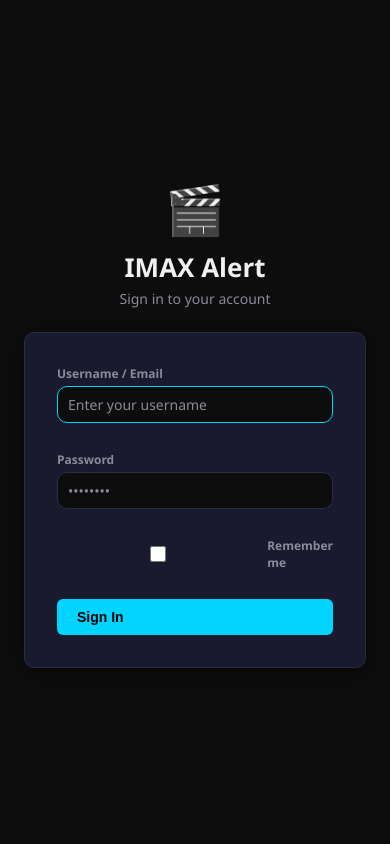
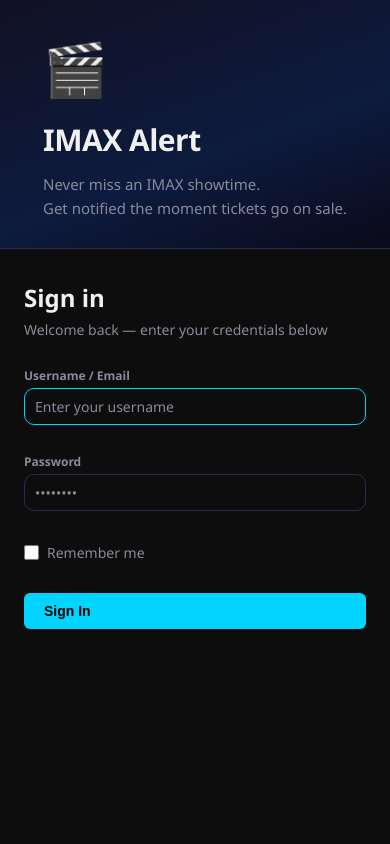
Before and after one commit to dhodge250/Showtime_Alert, a Flask app: page /login in a window 390 px wide. Run offline with Flask 3, Linux system fonts and the light colour scheme; some libraries are stand-ins or nearby versions.

Commit message:
Improve login screen layout and fix Remember Me alignment (#19, #20)
- Replace centered-card layout with split-panel design: branded left panel
  (gradient bg, feature list) + clean form panel on the right
- Left panel shows app tagline and three feature bullets with accent checkmarks
- Remember Me checkbox fixed to inline-flex with proper vertical alignment and
  correct cursor/accent styling; no longer using the generic .checkbox-row class
- Full mobile responsive: panels stack vertically, feature list hidden, compact padding

Co-Authored-By: Claude Sonnet 4.6 <noreply@anthropic.com>

```diff
--- a/app/static/css/style.css
+++ b/app/static/css/style.css
@@ -201,39 +201,110 @@ a.stat-card-link:hover { border-color: var(--accent); box-shadow: 0 0 0 2px var(
 #showtimes-table th.sortable:hover { color: var(--accent); }
 
 /* ── Login page ─────────────────────────────────────────────────────── */
+/* ── Login page ────────────────────────────────────────────────────── */
 .login-body {
-  flex-direction: row;
+  flex-direction: column;
+  min-height: 100vh;
+  padding: 0;
+}
+.login-split {
+  display: flex;
+  flex: 1;
+  min-height: 100vh;
+}
+.login-brand-panel {
+  flex: 0 0 42%;
+  background: linear-gradient(160deg, #111124 0%, #0d1b3e 60%, #0a0a1a 100%);
+  border-right: 1px solid var(--border);
+  display: flex;
   align-items: center;
   justify-content: center;
-  background: var(--bg-primary);
-  padding: 24px;
+  padding: 48px 40px;
 }
-.login-container {
-  width: 100%;
-  max-width: 420px;
-}
-.login-brand {
-  text-align: center;
-  margin-bottom: 24px;
+.login-brand-inner {
+  max-width: 320px;
 }
 .login-logo {
-  font-size: 48px;
+  font-size: 52px;
   display: block;
-  margin-bottom: 8px;
+  margin-bottom: 16px;
 }
 .login-title {
-  font-size: 26px;
+  font-size: 30px;
   font-weight: 700;
   color: var(--text-primary);
-  margin: 0 0 4px;
+  margin: 0 0 12px;
+  letter-spacing: -0.5px;
 }
-.login-subtitle {
+.login-tagline {
+  font-size: 15px;
+  color: var(--text-muted);
+  line-height: 1.6;
+  margin: 0 0 28px;
+}
+.login-feature-list {
+  list-style: none;
+  padding: 0;
+  margin: 0;
+  display: flex;
+  flex-direction: column;
+  gap: 10px;
+}
+.login-feature-list li {
+  font-size: 13px;
+  color: var(--text-muted);
+  padding-left: 20px;
+  position: relative;
+}
+.login-feature-list li::before {
+  content: '✓';
+  position: absolute;
+  left: 0;
+  color: var(--accent);
+  font-weight: 700;
+}
+.login-form-panel {
+  flex: 1;
+  display: flex;
+  align-items: center;
+  justify-content: center;
+  padding: 48px 40px;
+  background: var(--bg-primary);
+}
+.login-form-inner {
+  width: 100%;
+  max-width: 360px;
+}
+.login-form-heading {
+  font-size: 24px;
+  font-weight: 700;
+  color: var(--text-primary);
+  margin: 0 0 6px;
+}
+.login-form-sub {
   font-size: 14px;
   color: var(--text-muted);
-  margin: 0;
+  margin: 0 0 28px;
 }
-.login-card {
-  padding: 32px;
+.login-remember-row {
+  margin-top: 4px;
+  margin-bottom: 4px;
+}
+.login-remember-label {
+  display: inline-flex;
+  align-items: center;
+  gap: 8px;
+  font-size: 14px;
+  color: var(--text-muted);
+  cursor: pointer;
+  user-select: none;
+}
+.login-remember-label input[type="checkbox"] {
+  accent-color: var(--accent);
+  width: 15px;
+  height: 15px;
+  cursor: pointer;
+  flex-shrink: 0;
 }
 .login-error {
   background: rgba(255, 68, 68, 0.1);
@@ -243,6 +314,19 @@ a.stat-card-link:hover { border-color: var(--accent); box-shadow: 0 0 0 2px var(
   padding: 10px 14px;
   font-size: 13px;
   margin-bottom: 16px;
+}
+@media (max-width: 768px) {
+  .login-split { flex-direction: column; min-height: 100vh; }
+  .login-brand-panel {
+    flex: 0 0 auto;
+    padding: 32px 24px 28px;
+    border-right: none;
+    border-bottom: 1px solid var(--border);
+  }
+  .login-brand-inner { max-width: 100%; }
+  .login-feature-list { display: none; }
+  .login-tagline { margin-bottom: 0; }
+  .login-form-panel { padding: 32px 24px; align-items: flex-start; }
 }
 
 /* ── Two column layout ──────────────────────────────────────────────── */
--- a/app/templates/login.html
+++ b/app/templates/login.html
@@ -7,20 +7,34 @@
   <link rel="stylesheet" href="{{ url_for('static', filename='css/style.css') }}" />
 </head>
 <body class="login-body">
-  <div class="login-container">
-    <div class="login-brand">
+  <div class="login-split">
+    <!-- Left: brand panel -->
+    <div class="login-brand-panel">
+      <div class="login-brand-inner">
         <span class="login-logo">🎬</span>
         <h1 class="login-title">IMAX Alert</h1>
-      <p class="login-subtitle">Sign in to your account</p>
+        <p class="login-tagline">Never miss an IMAX showtime.<br>Get notified the moment tickets go on sale.</p>
+        <ul class="login-feature-list">
+          <li>Track movies at any IMAX theater</li>
+          <li>Email &amp; SMS notifications</li>
+          <li>370+ IMAX theaters worldwide</li>
+        </ul>
+      </div>
     </div>
 
-    <div class="card login-card">
+    <!-- Right: form panel -->
+    <div class="login-form-panel">
+      <div class="login-form-inner">
+        <h2 class="login-form-heading">Sign in</h2>
+        <p class="login-form-sub">Welcome back — enter your credentials below</p>
+
         {% if error %}
           <div class="login-error">{{ error }}</div>
         {% endif %}
 
         <form method="POST" action="{{ url_for('auth.login') }}{% if request.args.get('next') %}?next={{ request.args.get('next') }}{% endif %}" class="form">
           <input type="hidden" name="csrf_token" value="{{ csrf_token() }}">
+
           <div class="form-group">
             <label for="email">Username / Email</label>
             <input type="text" id="email" name="email" class="form-control"
@@ -33,15 +47,16 @@
                    placeholder="••••••••" autocomplete="current-password" required />
           </div>
 
-        <div class="form-group checkbox-row">
-          <label class="checkbox-label">
+          <div class="login-remember-row">
+            <label class="login-remember-label">
               <input type="checkbox" name="remember" />
               <span>Remember me</span>
             </label>
           </div>
 
-        <button type="submit" class="btn btn-primary" style="width:100%">Sign In</button>
+          <button type="submit" class="btn btn-primary" style="width:100%;margin-top:8px">Sign In</button>
         </form>
+      </div>
     </div>
   </div>
 </body>
```
Lines whose indentation alone changed are shown as unchanged.
